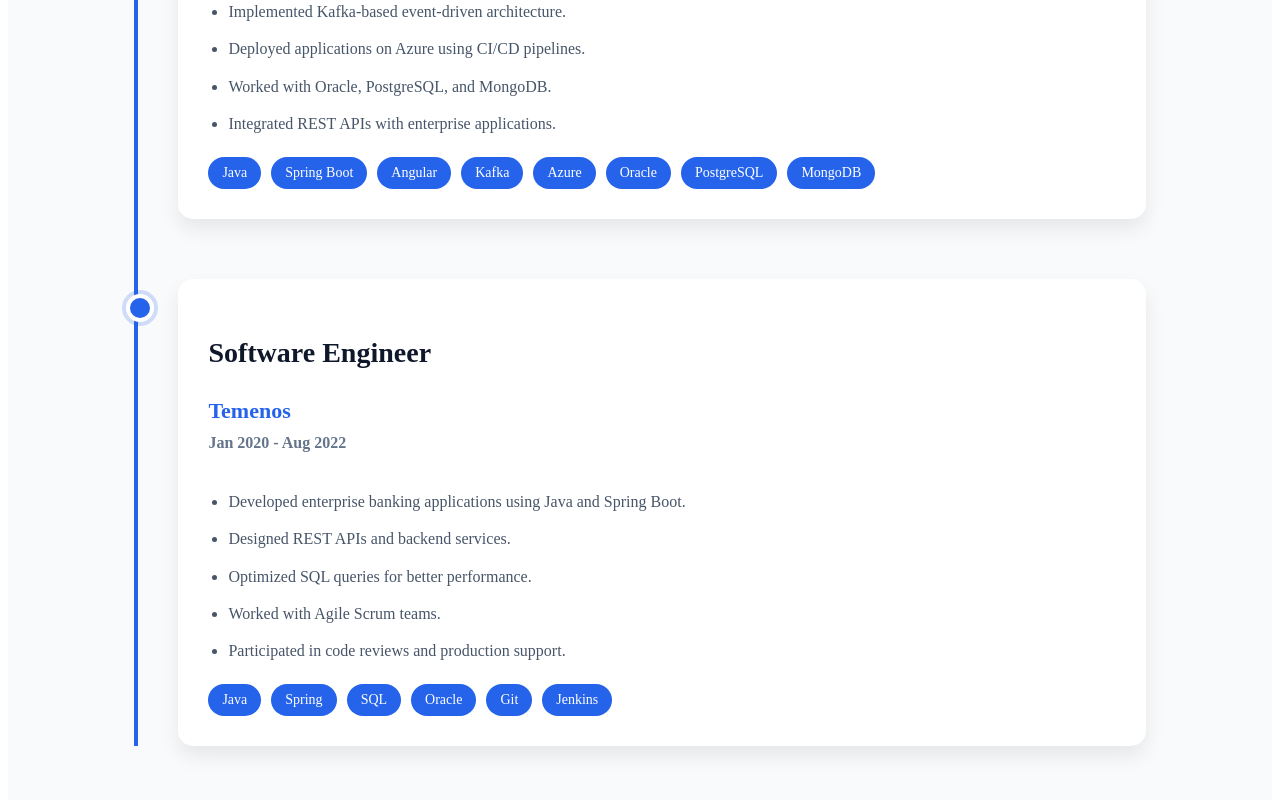
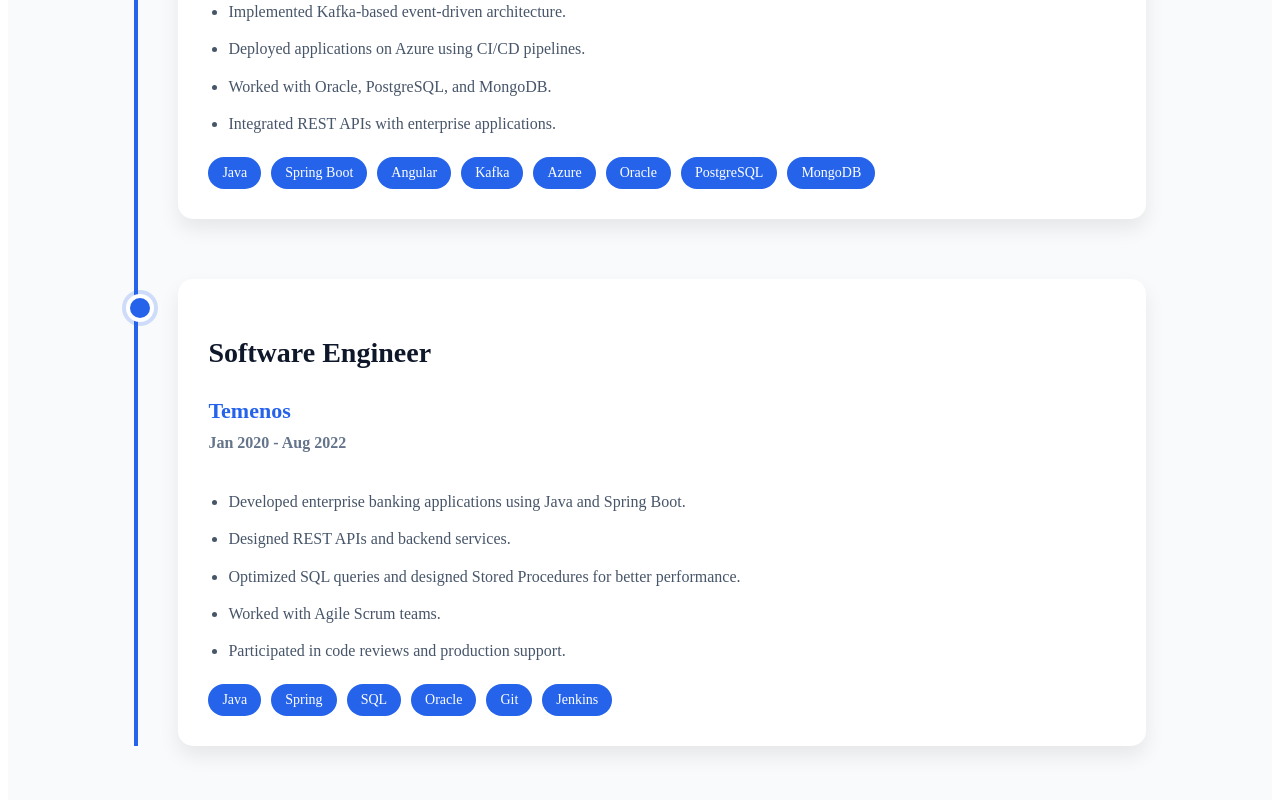
Before and after one commit to SreekarSetty/PortfolioWebsite, an Angular app in the folder JavaFSD_PortfolioWebsite/: page / in a window 1280 px wide. Shown: the part 3777-4577 px from the top of the page. Built offline with nearby package versions, Linux system fonts and the light colour scheme.

Commit message:
Minor change in description

```diff
--- a/JavaFSD_PortfolioWebsite/src/app/components/experience/experience.component.ts
+++ b/JavaFSD_PortfolioWebsite/src/app/components/experience/experience.component.ts
@@ -41,7 +41,7 @@
       description: [
         'Developed enterprise banking applications using Java and Spring Boot.',
         'Designed REST APIs and backend services.',
-        'Optimized SQL queries for better performance.',
+        'Optimized SQL queries and designed Stored Procedures for better performance.',
         'Worked with Agile Scrum teams.',
         'Participated in code reviews and production support.'
       ],
```
